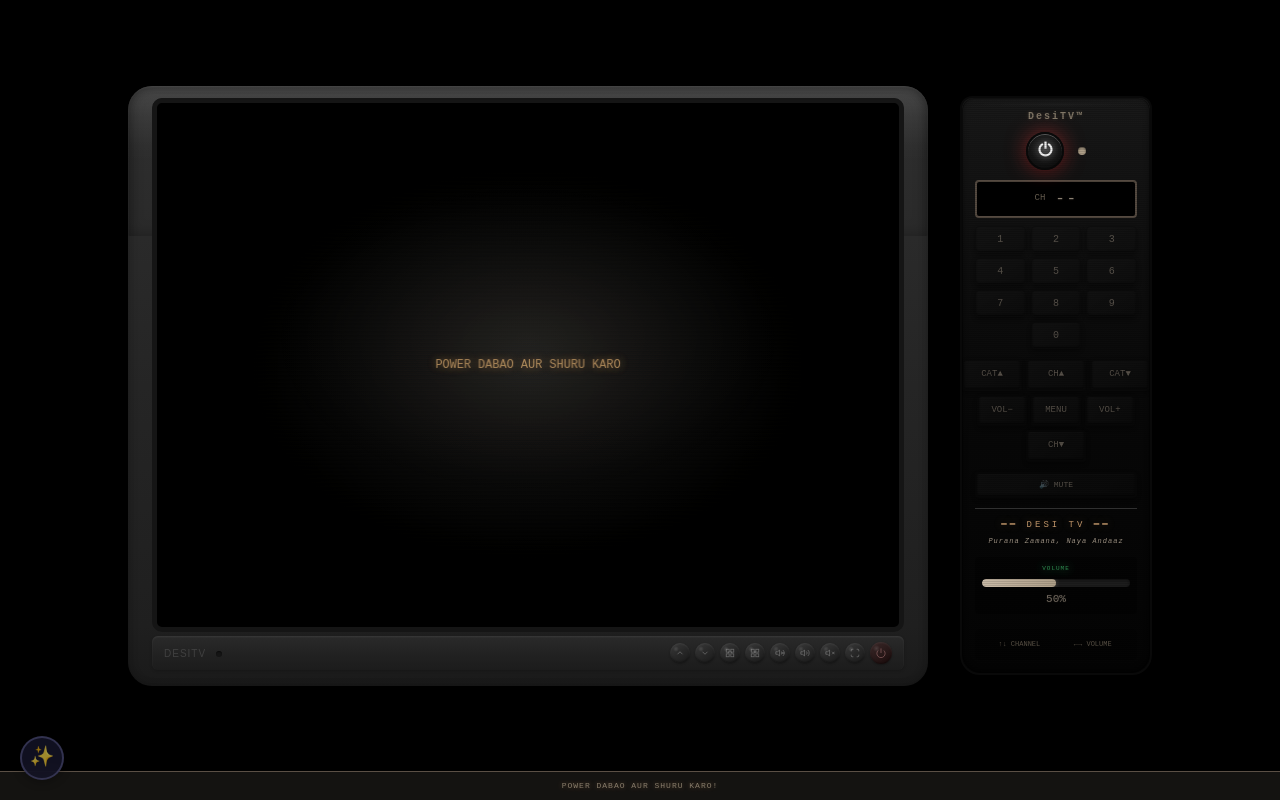
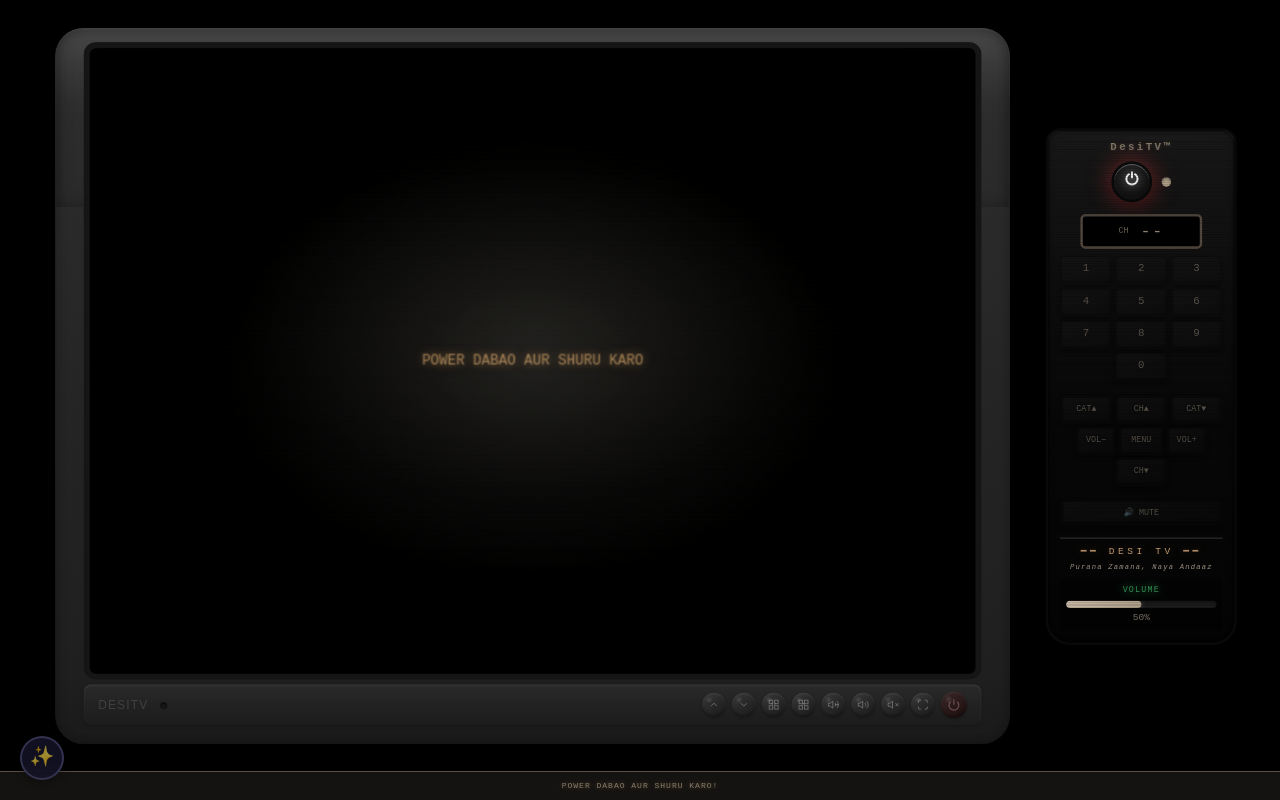
Before and after one commit to pudiish/desiTV, a React (Vite) app in the folder client/: page /tv in a window 1280 px wide. Built offline with nearby package versions, Linux system fonts and the light colour scheme; no server answers.

Commit message:
Fix background effect variant sync in fullscreen mode
- Fixed hardcoded 'orbital' variant in galaxyProps to use galaxyVariant state
- Ensures fullscreen background effect matches user's selected effect
- Maintains consistent background effect across normal and fullscreen views

```diff
--- a/client/src/pages/Home.jsx
+++ b/client/src/pages/Home.jsx
@@ -1,4 +1,4 @@
-import React, { useState, useEffect, useRef, useCallback, useMemo, lazy, Suspense } from 'react'
+import React, { useState, useEffect, useLayoutEffect, useRef, useCallback, useMemo, lazy, Suspense } from 'react'
 import { TVFrame, TVRemote } from '../components/tv'
 import { BackgroundManager, getNextEffect, getEffect } from '../components/backgrounds'
 import { VJChat } from '../components/chat'
@@ -78,6 +78,20 @@ export default function Home() {
 		}
 	}, [tvState.externalVideo])
 
+	// Fixed reference layout (MacBook Air M3 alignment): scale TV+remote to fit viewport, same proportions on all screens
+	useLayoutEffect(() => {
+		const REF_W = 1000, REF_H = 620, FOOTER_H = 60
+		const setScale = () => {
+			const w = window.innerWidth
+			const h = Math.max(200, window.innerHeight - FOOTER_H)
+			const s = Math.min(w / REF_W, h / REF_H, 1.2)
+			document.documentElement.style.setProperty('--layout-scale', String(s))
+		}
+		setScale()
+		window.addEventListener('resize', setScale)
+		return () => window.removeEventListener('resize', setScale)
+	}, [])
+
 	// Callback to show/hide remote overlay (triggered from TVFrame sensor or mobile toggle)
 	const handleRemoteEdgeHover = useCallback(() => {
 		// Check if fullscreen (including iOS CSS fullscreen)
@@ -92,55 +106,33 @@ export default function Home() {
 			tvState.isFullscreen
 		)
 
-		console.log('[Remote] handleRemoteEdgeHover called, fullscreen:', isCurrentlyFullscreen, 'isFullscreen:', tvState.isFullscreen)
-
 		if (!isCurrentlyFullscreen) {
 			// If not fullscreen, hide remote
 			actions.setRemoteOverlayVisible(false)
 			return
 		}
 
-		// Only work on desktop
-		const isMobile = window.innerWidth <= 768
-		if (isMobile) {
-			console.log('[Remote] Mobile device, skipping')
-			return
-		}
+		if (window.innerWidth <= 768) return
 
-		// Show remote and reset auto-hide timer (original behavior: show on hover, auto-hide after 2.5 sec)
-		actions.setRemoteOverlayVisible(tvState.remoteOverlayVisible ? tvState.remoteOverlayVisible : true)
-
-		// Clear and reset auto-hide timer
-		if (remoteHideTimeoutRef.current) {
-			clearTimeout(remoteHideTimeoutRef.current)
-		}
-		remoteHideTimeoutRef.current = setTimeout(() => {
-			console.log('[Remote] Auto-hiding after 5 seconds')
-			actions.setRemoteOverlayVisible(false)
-			remoteHideTimeoutRef.current = null
-		}, 5000)
-	}, [tvState.isFullscreen, actions])
-
-	// Handle mouse leave from remote overlay area
-	const handleRemoteMouseLeave = useCallback(() => {
-		console.log('[Remote] Mouse left remote area, starting 2.5 second timer')
-		// Clear existing timeout
+		// Clear any pending hide – stays open while hovering overlay or sensor
 		if (remoteHideTimeoutRef.current) {
 			clearTimeout(remoteHideTimeoutRef.current)
 			remoteHideTimeoutRef.current = null
 		}
-		// Set new timeout to hide after 2.5 seconds
+		actions.setRemoteOverlayVisible(true)
+	}, [tvState.isFullscreen, actions])
+
+	// Hide only after leaving the remote frame; short delay to avoid flicker
+	const handleRemoteMouseLeave = useCallback(() => {
+		if (remoteHideTimeoutRef.current) {
+			clearTimeout(remoteHideTimeoutRef.current)
+			remoteHideTimeoutRef.current = null
+		}
 		remoteHideTimeoutRef.current = setTimeout(() => {
-			console.log('[Remote] Auto-hiding after 5 seconds (mouse left)')
 			actions.setRemoteOverlayVisible(false)
 			remoteHideTimeoutRef.current = null
-		}, 5000)
+		}, 250)
 	}, [actions])
-
-	// Debug: Log remote visibility changes
-	useEffect(() => {
-		console.log('[Remote] Visibility changed:', tvState.remoteOverlayVisible, 'Fullscreen:', tvState.isFullscreen)
-	}, [tvState.remoteOverlayVisible, tvState.isFullscreen])
 
 	// Handle swipe down to dismiss (mobile only)
 	const handleRemoteSwipeDismiss = useCallback(() => {
@@ -1073,6 +1065,7 @@ export default function Home() {
 		<div className="main-container">
 			{/* Global glass overlay covering window while keeping remote above */}
 			<div className="glass-full-overlay" aria-hidden="true" />
+			<div className="layout-viewport">
 			<div className="content-wrapper">
 				{/* Left Side - TV Frame */}
 		<TVFrame
@@ -1138,7 +1131,7 @@ export default function Home() {
 				videoId: activeVideo?.youtubeId,
 				videoTitle: activeVideo?.title,
 				channelName: activeVideo?.channelName || activeVideo?.channel,
-				variant: 'orbital',
+				variant: galaxyVariant,
 			} : null}
 			remoteOverlayComponent={
 				<TVRemote
@@ -1250,6 +1243,7 @@ export default function Home() {
 				</div>
 			)}
 			</div>
+			</div>
 
 			{/* Footer / Status Text */}
 			<div className="footer-status">
--- a/client/src/styles/fullscreen.css
+++ b/client/src/styles/fullscreen.css
@@ -635,16 +635,60 @@ body.ios-fullscreen-active .content-wrapper > *:not(.tv-frame-container) {
 }
 
 /* ===========================================
-   REMOTE OVERLAY IN FULLSCREEN
+   REMOTE OVERLAY IN FULLSCREEN – Right-side pop-out, exact same remote, stays while hovering
    =========================================== */
 
 @media (min-width: 769px) {
+	/* Overlay: 280px = 160 (remote) + 120 (hover zone over sensor); right-aligned, vertically centered; smooth slide */
 	.tv-frame-container:fullscreen .remote-overlay,
 	.tv-frame-container:-webkit-full-screen .remote-overlay,
 	.tv-frame-container.ios-fullscreen-active .remote-overlay {
 		z-index: 1000 !important;
 		position: fixed !important;
+		right: 0 !important;
+		top: 50% !important;
+		bottom: auto !important;
+		width: 280px !important;
+		max-width: 280px !important;
+		min-height: 0;
+		transform: translate(100%, -50%) !important;
+		transition: transform 0.3s cubic-bezier(0.4, 0, 0.2, 1), opacity 0.3s ease !important;
+		opacity: 0 !important;
+		display: flex !important;
+		flex-direction: row !important;
+		justify-content: flex-start !important;
+		align-items: stretch !important;
+		pointer-events: none !important;
+	}
+	.tv-frame-container:fullscreen .remote-overlay.visible,
+	.tv-frame-container:-webkit-full-screen .remote-overlay.visible,
+	.tv-frame-container.ios-fullscreen-active .remote-overlay.visible {
+		transform: translate(0, -50%) !important;
+		opacity: 1 !important;
 		pointer-events: auto !important;
+	}
+	/* Hide backdrop – panel only, no dim */
+	.tv-frame-container:fullscreen .remote-overlay .remote-overlay-backdrop,
+	.tv-frame-container:-webkit-full-screen .remote-overlay .remote-overlay-backdrop,
+	.tv-frame-container.ios-fullscreen-active .remote-overlay .remote-overlay-backdrop {
+		display: none !important;
+	}
+	/* Content: 160px (same as normal view); right 120px of overlay is hover zone. Remote uses layout.css .remote-overlay rules. */
+	.tv-frame-container:fullscreen .remote-overlay .remote-overlay-content,
+	.tv-frame-container:-webkit-full-screen .remote-overlay .remote-overlay-content,
+	.tv-frame-container.ios-fullscreen-active .remote-overlay .remote-overlay-content {
+		width: 160px !important;
+		min-width: 160px !important;
+		max-width: 160px !important;
+		flex-shrink: 0 !important;
+		display: flex !important;
+		flex-direction: column !important;
+		align-items: center !important;
+		justify-content: center !important;
+		padding: 0 !important;
+		background: transparent !important;
+		box-shadow: none !important;
+		border-radius: 0 !important;
 	}
 
 	.tv-frame-container:fullscreen .remote-trigger-sensor,
--- a/client/src/styles/layout.css
+++ b/client/src/styles/layout.css
@@ -43,6 +43,17 @@
 	}
 }
 
+/* Layout viewport: centers the fixed reference layout (TV + remote) and clips when scaled */
+.layout-viewport {
+	flex: 1;
+	min-height: 0;
+	overflow: hidden;
+	position: relative;
+	display: flex;
+	justify-content: center;
+	align-items: center;
+}
+
 /* Content Wrapper */
 .content-wrapper {
 	display: flex;
@@ -58,6 +69,185 @@
 	min-height: 0;
 	position: relative;
 	flex-wrap: nowrap;
+}
+
+/* Desktop/tablet: fixed reference layout (MacBook Air M3 alignment) – same TV + remote size across all screens */
+@media (min-width: 768px) {
+	.content-wrapper {
+		position: absolute;
+		left: 50%;
+		top: 50%;
+		width: 1000px;
+		height: 620px;
+		margin-left: -500px;
+		margin-top: -310px;
+		transform: scale(var(--layout-scale, 1));
+		transform-origin: center center;
+		gap: 40px;
+		padding: 0;
+		max-width: none;
+		flex: none;
+	}
+
+	.tv-frame-container {
+		flex: 0 0 800px;
+		width: 800px;
+		max-width: 800px;
+		min-width: 800px;
+		height: 600px;
+	}
+
+	.right-panel {
+		flex: 0 0 160px;
+		width: 160px;
+		max-height: 600px;
+	}
+
+	/* Same remote layout for normal (.right-panel) and fullscreen (.remote-overlay) */
+	.right-panel .remote-body,
+	.remote-overlay .remote-body {
+		width: 160px;
+		min-width: 160px;
+		max-width: 160px;
+		max-height: 600px;
+		padding: 8px 10px 10px;
+		display: flex;
+		flex-direction: column;
+		overflow-y: auto;
+		overflow-x: hidden;
+	}
+	.right-panel .remote-brand,
+	.remote-overlay .remote-brand {
+		margin-bottom: 4px;
+		font-size: 9px;
+	}
+	.right-panel .power-section,
+	.remote-overlay .power-section {
+		margin-bottom: 6px;
+		gap: 8px;
+	}
+	.right-panel .remote-btn.power-btn,
+	.remote-overlay .remote-btn.power-btn {
+		width: 34px;
+		height: 34px;
+	}
+	.right-panel .power-icon,
+	.remote-overlay .power-icon {
+		font-size: 14px;
+	}
+	.right-panel .channel-display,
+	.remote-overlay .channel-display {
+		margin: 4px auto 6px;
+		padding: 2px 30px;
+	}
+	.right-panel .channel-number,
+	.remote-overlay .channel-number {
+		font-size: 14px;
+	}
+	.right-panel .channel-label,
+	.remote-overlay .channel-label {
+		font-size: 7px;
+	}
+	.right-panel .number-pad,
+	.remote-overlay .number-pad {
+		gap: 3px;
+		margin-bottom: 6px;
+	}
+	.right-panel .remote-btn.num-btn,
+	.remote-overlay .remote-btn.num-btn {
+		min-height: 24px;
+		padding: 4px;
+		font-size: 9px;
+	}
+	.right-panel .dpad-section,
+	.remote-overlay .dpad-section {
+		margin: 6px 0;
+	}
+	.right-panel .dpad,
+	.remote-overlay .dpad {
+		gap: 2px;
+	}
+	.right-panel .dpad-top-row,
+	.right-panel .dpad-middle,
+	.remote-overlay .dpad-top-row,
+	.remote-overlay .dpad-middle {
+		gap: 2px;
+	}
+	.right-panel .remote-btn.dpad-btn,
+	.right-panel .remote-btn.category-btn,
+	.remote-overlay .remote-btn.dpad-btn,
+	.remote-overlay .remote-btn.category-btn {
+		min-height: 24px;
+		padding: 4px 6px;
+		font-size: 7px;
+	}
+	.right-panel .remote-btn.dpad-btn.up,
+	.right-panel .remote-btn.dpad-btn.down,
+	.right-panel .remote-btn.category-btn.left,
+	.right-panel .remote-btn.category-btn.right,
+	.remote-overlay .remote-btn.dpad-btn.up,
+	.remote-overlay .remote-btn.dpad-btn.down,
+	.remote-overlay .remote-btn.category-btn.left,
+	.remote-overlay .remote-btn.category-btn.right {
+		min-width: 44px;
+	}
+	.right-panel .remote-btn.dpad-btn.left,
+	.right-panel .remote-btn.dpad-btn.right,
+	.remote-overlay .remote-btn.dpad-btn.left,
+	.remote-overlay .remote-btn.dpad-btn.right {
+		min-width: 34px;
+	}
+	.right-panel .remote-btn.dpad-btn.center,
+	.remote-overlay .remote-btn.dpad-btn.center {
+		min-width: 38px;
+	}
+	.right-panel .mute-section,
+	.remote-overlay .mute-section {
+		margin: 5px 0;
+	}
+	.right-panel .remote-btn.mute-btn,
+	.remote-overlay .remote-btn.mute-btn {
+		min-height: 22px;
+		padding: 4px 8px;
+		font-size: 7px;
+	}
+	.right-panel .desitv-brand-section,
+	.remote-overlay .desitv-brand-section {
+		margin-top: 5px;
+		padding-top: 5px;
+	}
+	.right-panel .brand-label,
+	.remote-overlay .brand-label {
+		font-size: 8px;
+		margin-bottom: 2px;
+	}
+	.right-panel .brand-tagline,
+	.remote-overlay .brand-tagline {
+		font-size: 6px;
+	}
+	.right-panel .volume-bar-section,
+	.remote-overlay .volume-bar-section {
+		margin-top: 5px;
+		padding: 5px;
+	}
+	.right-panel .volume-label,
+	.remote-overlay .volume-label {
+		font-size: 7px;
+		margin-bottom: 3px;
+	}
+	.right-panel .volume-bar,
+	.remote-overlay .volume-bar {
+		height: 6px;
+	}
+	.right-panel .volume-percent,
+	.remote-overlay .volume-percent {
+		font-size: 8px;
+		margin-top: 2px;
+	}
+	.right-panel .keyboard-hints,
+	.remote-overlay .keyboard-hints {
+		display: none;
+	}
 }
 
 /* Left Side - TV Frame Container */
--- a/client/src/styles/responsive.css
+++ b/client/src/styles/responsive.css
@@ -4,107 +4,11 @@
  * These match the values defined in tokens.css for consistency
  */
 
-/* Large Desktop (1400px+) - TV and remote side by side */
-@media (min-width: 1400px) {
-	.tv-frame {
-		/* Fixed size - no change */
-	}
+/* Desktop/Tablet (768px+): TV and remote use fixed reference layout (MacBook Air M3 alignment)
+   Sizes and scaling are in layout.css @media (min-width: 768px) and --layout-scale. */
 
-	.right-panel {
-		width: clamp(180px, 16vw, 220px);
-	}
-
-	.remote-body {
-		width: clamp(180px, 16vw, 220px);
-		padding: clamp(12px, 1.5vh, 16px) clamp(12px, 1.3vw, 16px) clamp(16px, 2vh, 20px);
-	}
-}
-
-/* Standard Desktop (1024px - 1399px) */
-@media (min-width: 1024px) and (max-width: 1399px) {
-	.tv-frame {
-		/* Fixed size - no change */
-	}
-
-	.right-panel {
-		width: clamp(170px, 15vw, 210px);
-	}
-
-	.remote-body {
-		width: clamp(170px, 15vw, 210px);
-		padding: clamp(11px, 1.3vh, 13px) clamp(11px, 1.1vw, 13px) clamp(13px, 1.7vh, 17px);
-	}
-}
-
-/* Tablet Landscape (768px - 1023px) - Side by side but smaller */
+/* Tablet (768px - 1023px): only non-size tweaks */
 @media (min-width: 768px) and (max-width: 1023px) {
-	.content-wrapper {
-		gap: 20px;
-		padding: 12px 18px;
-	}
-
-	.tv-frame {
-		/* Responsive on tablet - maintains aspect ratio */
-		width: 100% !important;
-		max-width: 800px !important;
-		height: auto !important;
-		aspect-ratio: 4/3 !important;
-		min-width: 0 !important;
-		min-height: 0 !important;
-	}
-
-	.right-panel {
-		width: clamp(160px, 14vw, 190px);
-	}
-
-	.remote-body {
-		width: clamp(160px, 14vw, 190px);
-		padding: clamp(10px, 1.2vh, 12px) clamp(9px, 1vw, 11px) clamp(12px, 1.6vh, 16px);
-	}
-
-	.remote-brand {
-		font-size: 9px;
-		margin-bottom: 8px;
-	}
-
-	.remote-btn.power-btn {
-		width: 36px;
-		height: 36px;
-	}
-
-	.power-icon {
-		font-size: 14px;
-	}
-
-	.channel-display {
-		padding: 5px 10px;
-		margin: 6px auto 10px;
-	}
-
-	.channel-number {
-		font-size: 18px;
-	}
-
-	.remote-btn.num-btn {
-		padding: 8px;
-		font-size: 11px;
-	}
-
-	.remote-btn.dpad-btn {
-		padding: 6px 8px;
-		font-size: 7px;
-	}
-
-	.remote-btn.vcr-btn {
-		width: 30px;
-		height: 26px;
-		font-size: 10px;
-	}
-
-	.volume-bar-section {
-		padding: 6px;
-	}
-
 	.keyboard-hints {
 		display: none;
 	}
```
Also changed, not shown: 1 other file (tests, documents, lock files or other folders).
